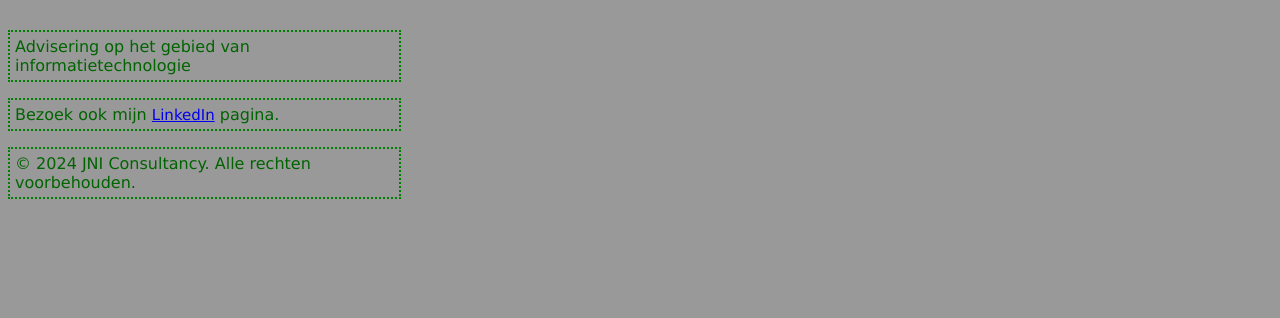
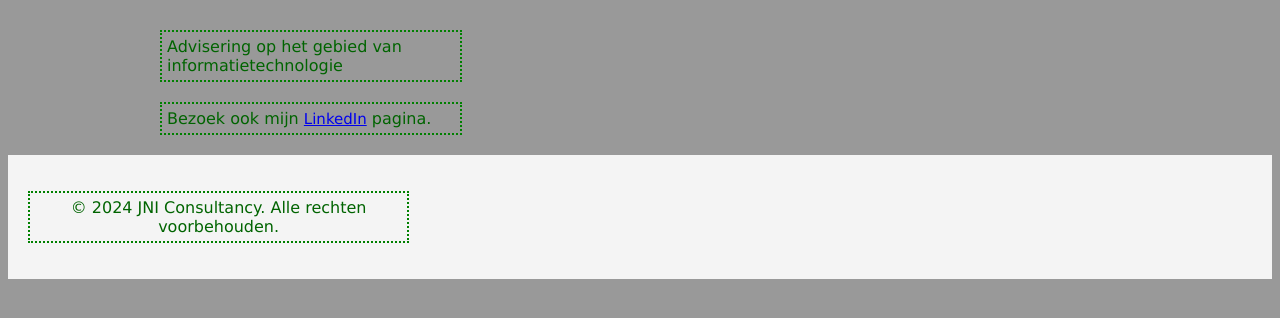
Before and after one commit to jelleniewold/Learn, a website built with Parcel: page index.html in a window 1280 px wide. Shown: the part 244-562 px from the top of the page. Built offline with nearby package versions, Linux system fonts and the light colour scheme.

Commit message:
Update styles.css

```diff
--- a/styles.css
+++ b/styles.css
@@ -21,11 +21,20 @@ p {
   padding: 5px;
 }
 
+
+.container {
+  max-width: 960px;
+  margin: 0 auto;
+  padding: 0 20px;
+}
+
 section {
   width: 100%;
-  margin: 0;
+  margin-bottom: 20px;
 }
-main {
-  width: 100%;
-  margin: 0;
+
+footer {
+  background-color: #f4f4f4;
+  padding: 20px;
+  text-align: center;
 }
```
